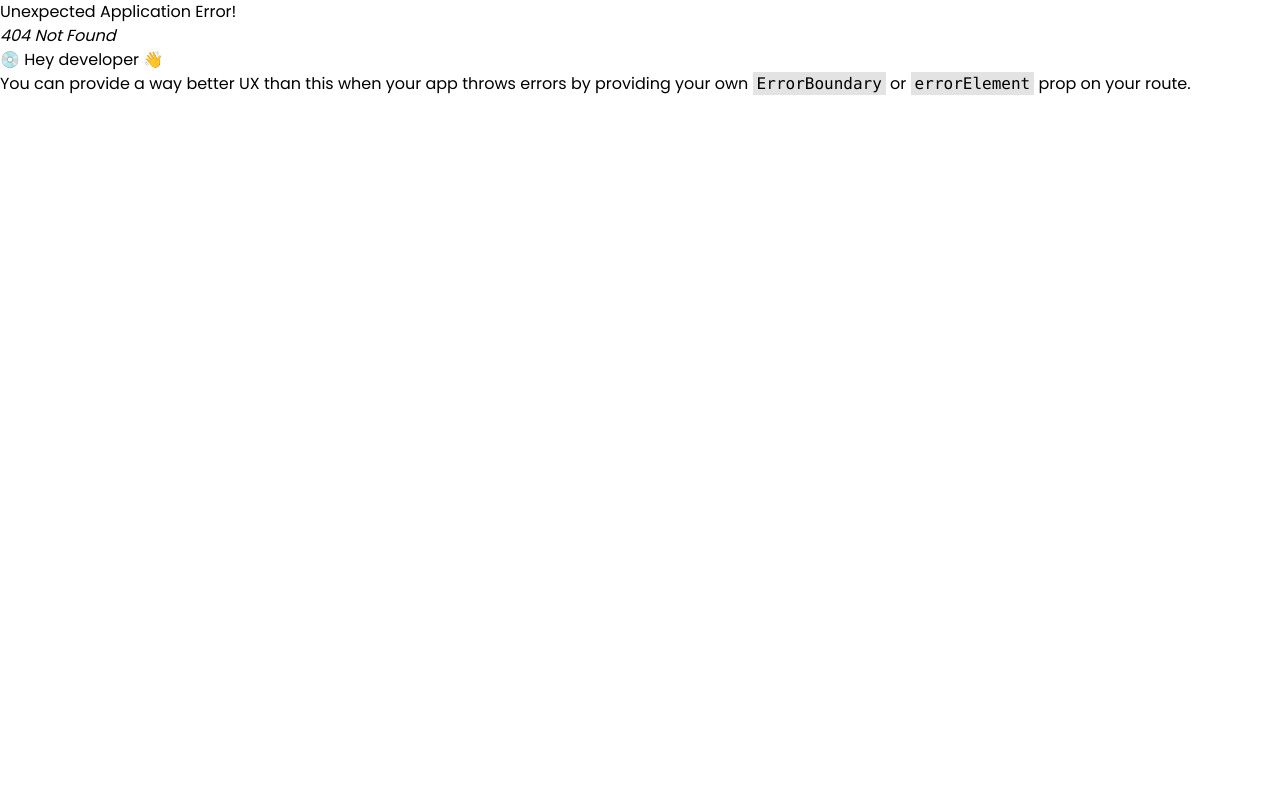
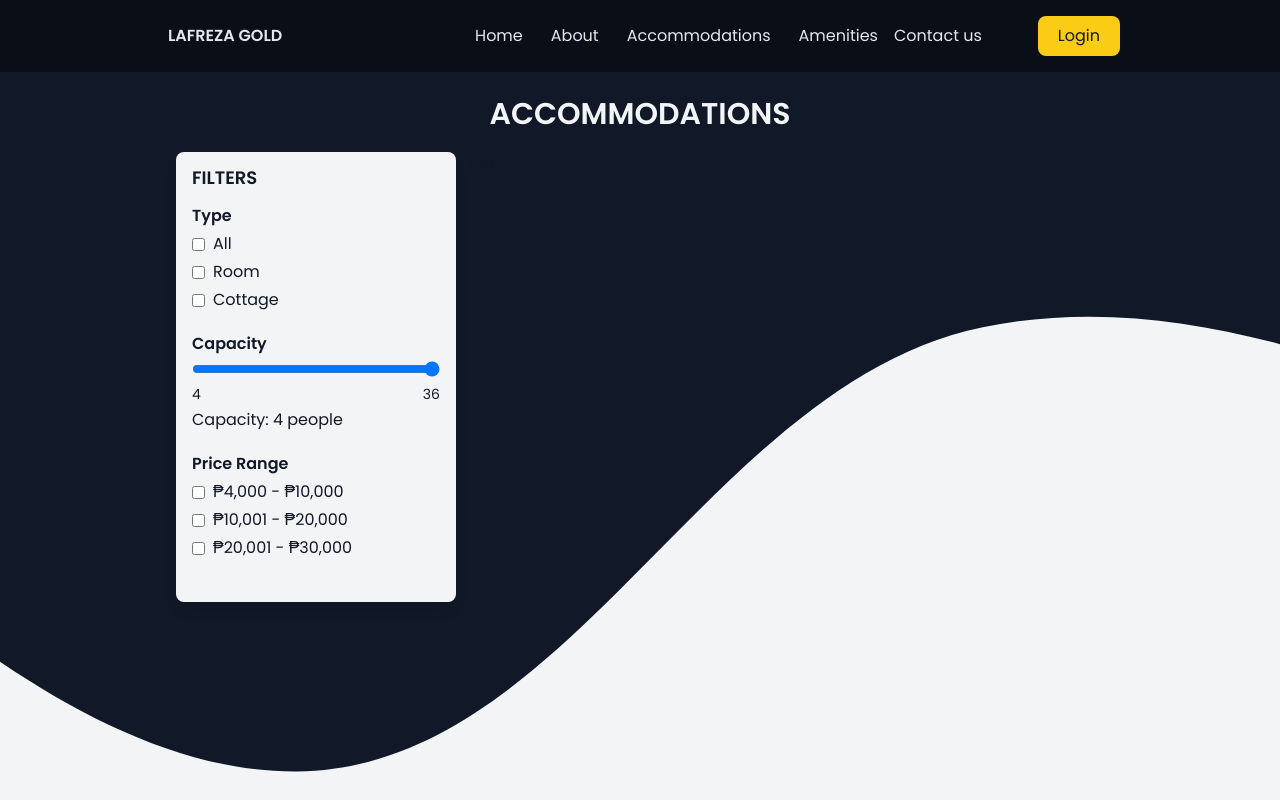
Before and after one commit to iam-Dianne/lafrezagold-thesis, a React (Vite) app: page /accommodations in a window 1280 px wide. Before the commit this address had no page. Shown: the top 800 px of the page. Built offline with nearby package versions, Linux system fonts and the light colour scheme; a web font is replaced by a local one.

Commit message:
filters and shit

```diff
--- a/src/App.jsx
+++ b/src/App.jsx
@@ -31,9 +31,9 @@ import "react-toastify/dist/ReactToastify.css";
 
 import GuestLayout from "./layouts/GuestLayout";
 import Homepage from "./pages/Guest/Homepage";
-import About from "./components/Guest/About";
 import GuestLogin from "./pages/Guest/GuestLogin";
 import GuestSignup from "./pages/Guest/GuestSignup";
+import Accommodations from "./pages/Guest/Accommodations";
 
 const App = () => {
   const router = createBrowserRouter(
@@ -83,6 +83,8 @@ const App = () => {
           <Route index element={<Homepage />} />
           <Route path="/login" element={<GuestLogin />} />
           <Route path="/sign-up" element={<GuestSignup />} />
+
+          <Route path="/accommodations" element={<Accommodations />} />
         </Route>
       </>
     )
--- a/src/components/Guest/Bookings.jsx
+++ b/src/components/Guest/Bookings.jsx
@@ -1,6 +1,7 @@
 import React from "react";
 import AccCard from "./AccCard";
 import { FaArrowRight } from "react-icons/fa6";
+import { Link } from "react-router-dom";
 
 const Bookings = () => {
   return (
@@ -14,9 +15,12 @@ const Bookings = () => {
           <AccCard />
         </div>
         <div className="text-gray-100 mt-48 sm:mt-6">
-          <a href="" className="flex items-center hover:text-yellow-400">
+          <Link
+            to="/accommodations"
+            className="flex items-center hover:text-yellow-400"
+          >
             View All <FaArrowRight className="ml-2" />
-          </a>
+          </Link>
         </div>
       </div>
     </div>
--- a/src/layouts/GuestLayout.jsx
+++ b/src/layouts/GuestLayout.jsx
@@ -1,12 +1,14 @@
 import React from "react";
 import Navbar from "../components/Guest/Navbar";
 import { Outlet } from "react-router-dom";
+import Footer from "../components/Guest/Footer";
 
 const GuestLayout = () => {
   return (
     <div className="bg-gray-100 text-gray-900">
       <Navbar />
       <Outlet />
+      <Footer />
     </div>
   );
 };
--- /dev/null
+++ b/src/pages/Guest/Accommodations.jsx
@@ -0,0 +1,130 @@
+import React, { useState } from "react";
+import { FaFilter } from "react-icons/fa";
+import { FaX } from "react-icons/fa6";
+
+const Accommodations = () => {
+  const [isFilterOpen, setIsFilterOpen] = useState(false);
+
+  return (
+    <div className="w-full h-screen pt-24 guest-form-bg overflow-x-hidden sm:px-44 px-8">
+      <div className="banner text-gray-100 flex flex-col items-center mb-4">
+        <h1 className="text-3xl font-bold mb-1">ACCOMMODATIONS</h1>
+      </div>
+      <div className="content w-full h-full mx-90 sm:flex sm:justify-between sm:gap-3 ">
+        {isFilterOpen && (
+          <div
+            className="fixed inset-0 bg-black bg-opacity-50 z-40 sm:hidden"
+            onClick={() => setIsFilterOpen(false)}
+          ></div>
+        )}
+        <section className="filter sm:w-[280px]">
+          <div className="button flex justify-end">
+            <button
+              className="sm:hidden rounded bg-yellow-400 px-2 py-1 hover:bg-yellow-300 "
+              onClick={() => setIsFilterOpen(true)}
+            >
+              {" "}
+              <FaFilter className="inline mr-2" /> Filter
+            </button>
+          </div>
+          <div
+            className={`fixed top-0 right-0 h-full sm:h-[450px] w-80 bg-gray-100 shadow-lg py-3 px-4  transition-transform transform z-50 sm:rounded-lg ${
+              isFilterOpen ? "translate-x-0" : "translate-x-full"
+            } sm:static sm:w-[280px] sm:translate-x-0`}
+          >
+            <button
+              className="sm:hidden absolute top-4 right-4"
+              onClick={() => setIsFilterOpen(false)}
+            >
+              <FaX />
+            </button>
+            <h2 className="font-bold text-lg mb-3">FILTERS</h2>
+
+            <div className="mb-5">
+              <h3 className="font-semibold mb-1">Type</h3>
+              <label className="flex items-center mb-1 ">
+                <input
+                  type="checkbox"
+                  id="all"
+                  name="all"
+                  value="all"
+                  className="mr-2"
+                />{" "}
+                All
+              </label>
+              <label className="flex items-center mb-1 ">
+                <input
+                  type="checkbox"
+                  id="room"
+                  name="room"
+                  value="room"
+                  className="mr-2"
+                />{" "}
+                Room
+              </label>
+              <label className="flex items-center mb-1 ">
+                <input
+                  type="checkbox"
+                  id="cottage"
+                  name="cottage"
+                  value="cottage"
+                  className="mr-2"
+                />{" "}
+                Cottage
+              </label>
+            </div>
+            <div className="mb-5">
+              <h3 className="font-semibold mb-1">Capacity</h3>
+              <input
+                type="range"
+                name="capacity"
+                min="4"
+                max="36"
+                step="1"
+                className="w-full"
+              />{" "}
+              <div className="flex justify-between text-sm">
+                <span>4</span>
+                <span>36</span>
+              </div>
+              <div className="mt-1">Capacity: 4 people</div>
+            </div>
+            <div className="mb-3">
+              <h3 className="font-semibold mb-1">Price Range</h3>
+              <label className="flex items-center mb-1 ">
+                <input
+                  type="checkbox"
+                  name="lowPrice"
+                  value="lowPrice"
+                  className="mr-2"
+                />{" "}
+                ₱4,000 - ₱10,000
+              </label>
+              <label className="flex items-center mb-1 ">
+                <input
+                  type="checkbox"
+                  name="midPrice"
+                  value="midPrice"
+                  className="mr-2"
+                />{" "}
+                ₱10,001 - ₱20,000
+              </label>
+              <label className="flex items-center mb-1 ">
+                <input
+                  type="checkbox"
+                  name="highPrice"
+                  value="highPrice"
+                  className="mr-2"
+                />{" "}
+                ₱20,001 - ₱30,000
+              </label>
+            </div>
+          </div>
+        </section>
+        <section className="accommodations sm:w-full">fda</section>
+      </div>
+    </div>
+  );
+};
+
+export default Accommodations;
--- a/src/pages/Guest/Homepage.jsx
+++ b/src/pages/Guest/Homepage.jsx
@@ -4,7 +4,6 @@ import Hero from "../../components/Guest/Hero";
 import About from "../../components/Guest/About";
 import Bookings from "../../components/Guest/Bookings";
 import Amenities from "../../components/Guest/Amenities";
-import Footer from "../../components/Guest/Footer";
 
 const Homepage = () => {
   return (
@@ -13,7 +12,6 @@ const Homepage = () => {
       <About />
       <Bookings />
       <Amenities />
-      <Footer />
     </div>
   );
 };
```
